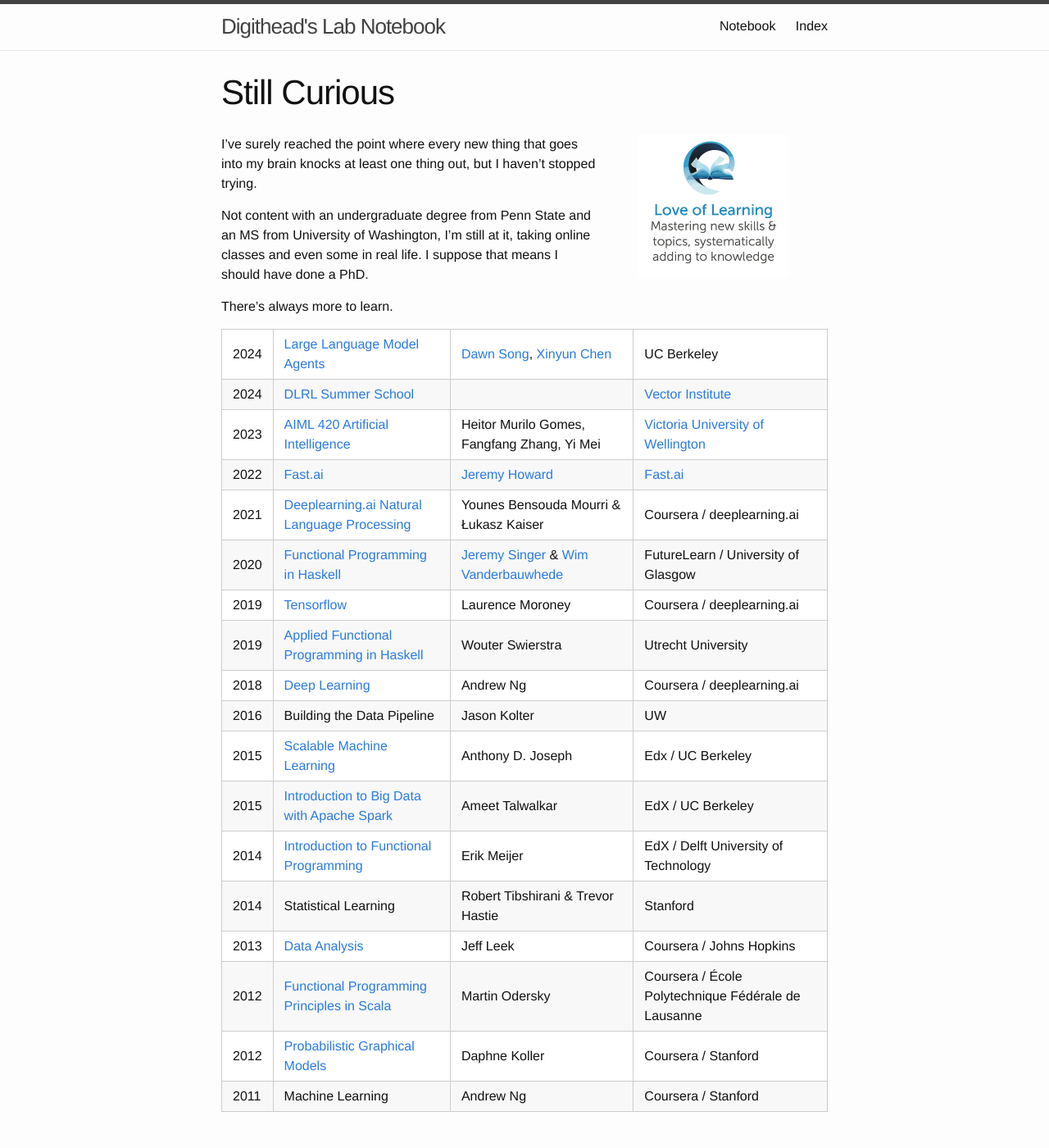
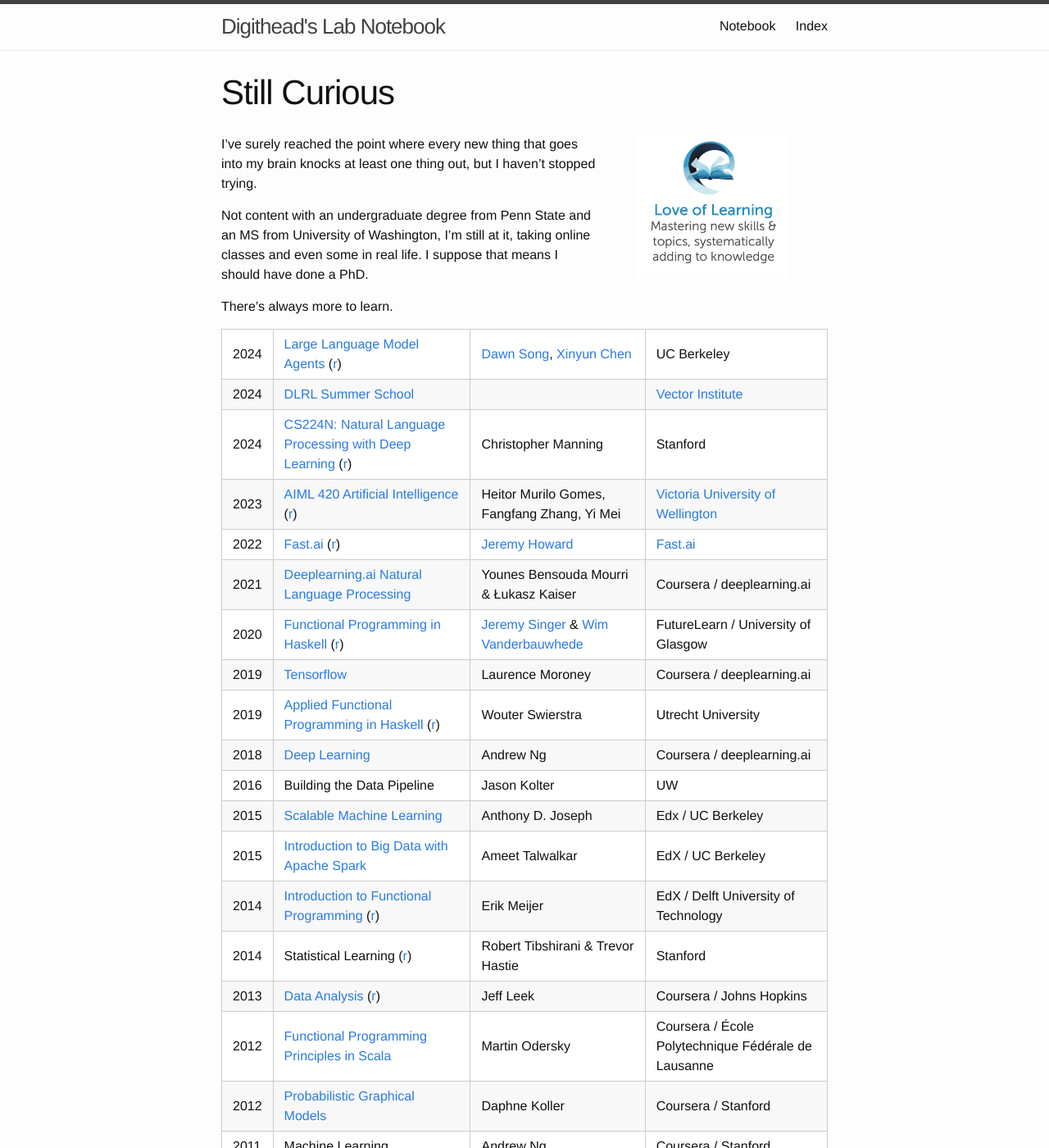
Before and after one commit to cbare/cbare.github.io, a Jekyll site: the page built from pages/learning.md, in a window 1280 px wide and 1400 px high. Shown: the whole window at 82% size. Built offline with Jekyll 4.4.1, drawn with Linux system fonts in a browser that asks for light colours.

Commit message:
update learning

```diff
--- a/pages/learning.md
+++ b/pages/learning.md
@@ -13,21 +13,22 @@ Not content with an undergraduate degree from Penn State and an MS from Universi
 There's always more to learn.
 
 -----|---------------------------------------------------|----------------|--------------------------
-2024 | [Large Language Model Agents][31]         | [Dawn Song][33], [Xinyun Chen][34] | UC Berkeley
+2024 | [Large Language Model Agents][31]      ([r][209]) | [Dawn Song][33], [Xinyun Chen][34] | UC Berkeley
 2024 | [DLRL Summer School][24]                          |                | [Vector Institute][23]
-2023 | [AIML 420 Artificial Intelligence][22]            | Heitor Murilo Gomes, Fangfang Zhang, Yi Mei | [Victoria University of Wellington][21]
-2022 | [Fast.ai][26]                                     | [Jeremy Howard][25]  | [Fast.ai][26]
+2024 | [CS224N: Natural Language Processing with Deep Learning][35] ([r][207]) | Christopher Manning | Stanford
+2023 | [AIML 420 Artificial Intelligence][22] ([r][208]) | Heitor Murilo Gomes, Fangfang Zhang, Yi Mei | [Victoria University of Wellington][21]
+2022 | [Fast.ai][26]  ([r][206])                              | [Jeremy Howard][25]  | [Fast.ai][26]
 2021 | [Deeplearning.ai Natural Language Processing][13] | Younes Bensouda Mourri & Łukasz Kaiser | Coursera / deeplearning.ai
-2020 | [Functional Programming in Haskell][10]           | [Jeremy Singer][11] & [Wim Vanderbauwhede][12] | FutureLearn / University of Glasgow
+2020 | [Functional Programming in Haskell][10] ([r][205])| [Jeremy Singer][11] & [Wim Vanderbauwhede][12] | FutureLearn / University of Glasgow
 2019 | [Tensorflow][9]                                   | Laurence Moroney | Coursera / deeplearning.ai
-2019 | [Applied Functional Programming in Haskell][8]    | Wouter Swierstra | Utrecht University
+2019 | [Applied Functional Programming in Haskell][8] ([r][204])    | Wouter Swierstra | Utrecht University
 2018 | [Deep Learning][7]                                | Andrew Ng                          | Coursera / deeplearning.ai
 2016 | Building the Data Pipeline                        | Jason Kolter                       | UW
 2015 | [Scalable Machine Learning][6]                    | Anthony D. Joseph                  | Edx / UC Berkeley
 2015 | [Introduction to Big Data with Apache Spark][5]   | Ameet Talwalkar                    | EdX / UC Berkeley
-2014 | [Introduction to Functional Programming][4]       | Erik Meijer                        | EdX / Delft University of Technology
-2014 | Statistical Learning                              | Robert Tibshirani & Trevor Hastie  | Stanford
-2013 | [Data Analysis][3]                                | Jeff Leek                          | Coursera / Johns Hopkins
+2014 | [Introduction to Functional Programming][4] ([r][201])| Erik Meijer                        | EdX / Delft University of Technology
+2014 | Statistical Learning ([r][203])                    | Robert Tibshirani & Trevor Hastie  | Stanford
+2013 | [Data Analysis][3] ([r][202])                         | Jeff Leek                          | Coursera / Johns Hopkins
 2012 | [Functional Programming Principles in Scala][2]   | Martin Odersky | Coursera / École Polytechnique Fédérale de Lausanne
 2012 | [Probabilistic Graphical Models][1]               | Daphne Koller  | Coursera / Stanford
 2011 | Machine Learning                                  | Andrew Ng      | Coursera / Stanford
```
Also changed, not shown: other parts of pages/learning.md (+12 -0 lines).
